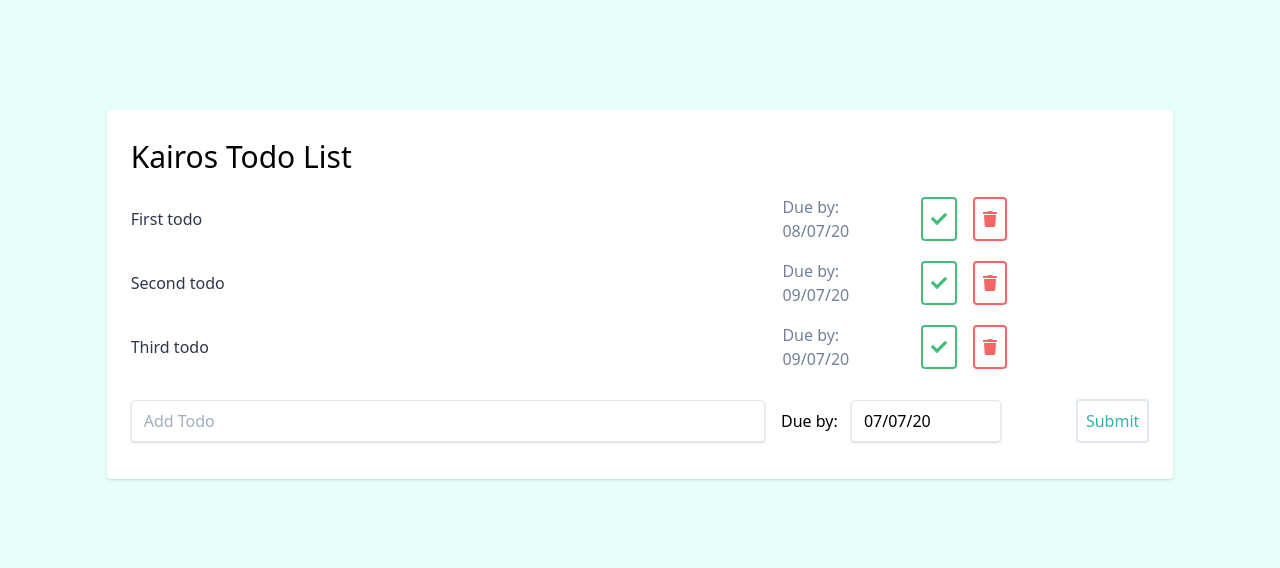
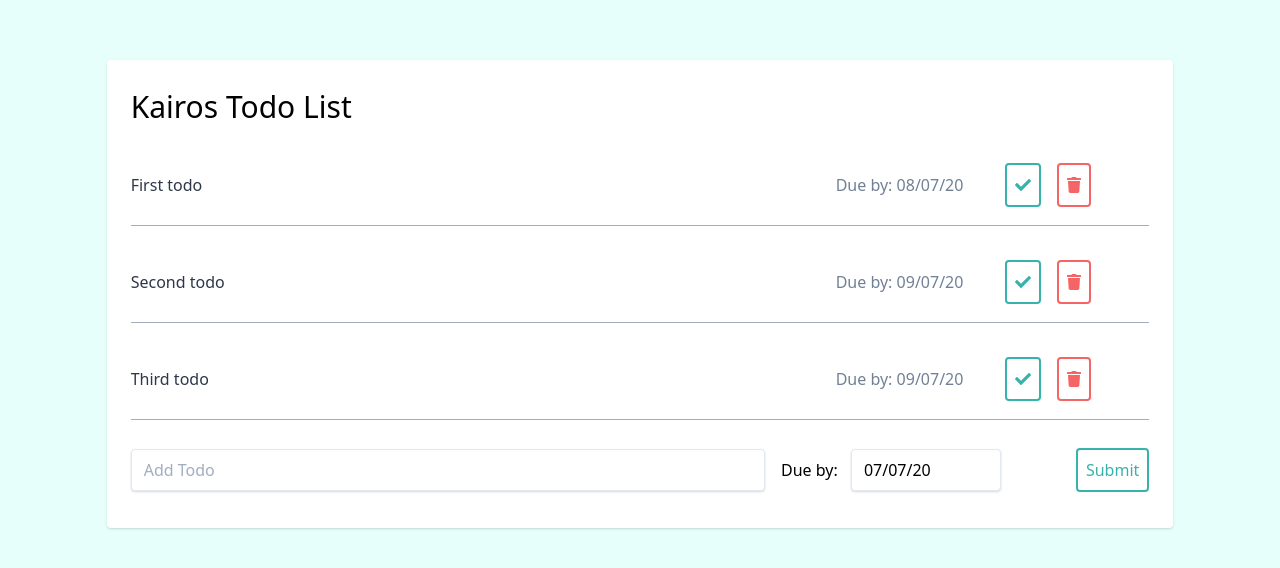
Before and after one commit to Ziggyss/kairos-to-do, a React (Create React App) app: page / in a window 1280 px wide. Shown: the part 106-674 px from the top of the page. Built offline with nearby package versions, Linux system fonts and the light colour scheme.

Commit message:
some more styling

```diff
--- a/src/Todo.js
+++ b/src/Todo.js
@@ -5,9 +5,12 @@ import { faCheck, faTimes, faTrash } from "@fortawesome/free-solid-svg-icons";
 const Todo = ({ todo, index, completeTodo, deleteTodo, updateTodo }) => {
   return (
     <div>
-      <div className="todo flex items-center justify-evenly mb-4">
+      <div
+        style={{ borderBottom: "1px solid #a0aec0" }}
+        className="flex items-center justify-between mb-4 py-4"
+      >
         <input
-          className="w-8/12 py-3 border-bottom"
+          className="w-8/12 py-3"
           style={{
             textDecoration: todo.isComplete ? "line-through" : "",
             color: todo.isComplete ? "#38B2AC" : "#2d3748",
@@ -18,12 +21,12 @@ const Todo = ({ todo, index, completeTodo, deleteTodo, updateTodo }) => {
           onChange={(e) => updateTodo(e, index)}
         />
         <p className="text-gray-600">Due by: {todo.date}</p>
-        <div className="w-3/12">
+        <div className="w-40">
           <button
             className={
               todo.isComplete
                 ? "flex-no-shrink p-2 ml-4 mr-2 border-2 rounded hover:text-white text-gray-500 border-gray-500 hover:bg-gray-500 outline: none"
-                : "flex-no-shrink p-2 ml-4 mr-2 border-2 rounded hover:text-white text-green-500 border-green-500 hover:bg-green-500 outline: none"
+                : "flex-no-shrink p-2 ml-4 mr-2 border-2 rounded hover:text-white text-teal-500 border-teal-500 hover:bg-teal-500 outline: none"
             }
             onClick={() => completeTodo(index)}
           >
--- a/src/TodoInput.js
+++ b/src/TodoInput.js
@@ -41,7 +41,7 @@ const TodoInput = ({ addTodo }) => {
         dateFormat="dd/MM/yy"
       />
       <button
-        className="flex-no-shrink p-2 border-2 rounded text-teal-500 border-teal hover:text-white hover:bg-teal-500"
+        className="flex-no-shrink p-2 border-2 rounded text-teal-500 border-teal-500 hover:text-white hover:bg-teal-500"
         onClick={handleSubmit}
       >
         Submit
```
